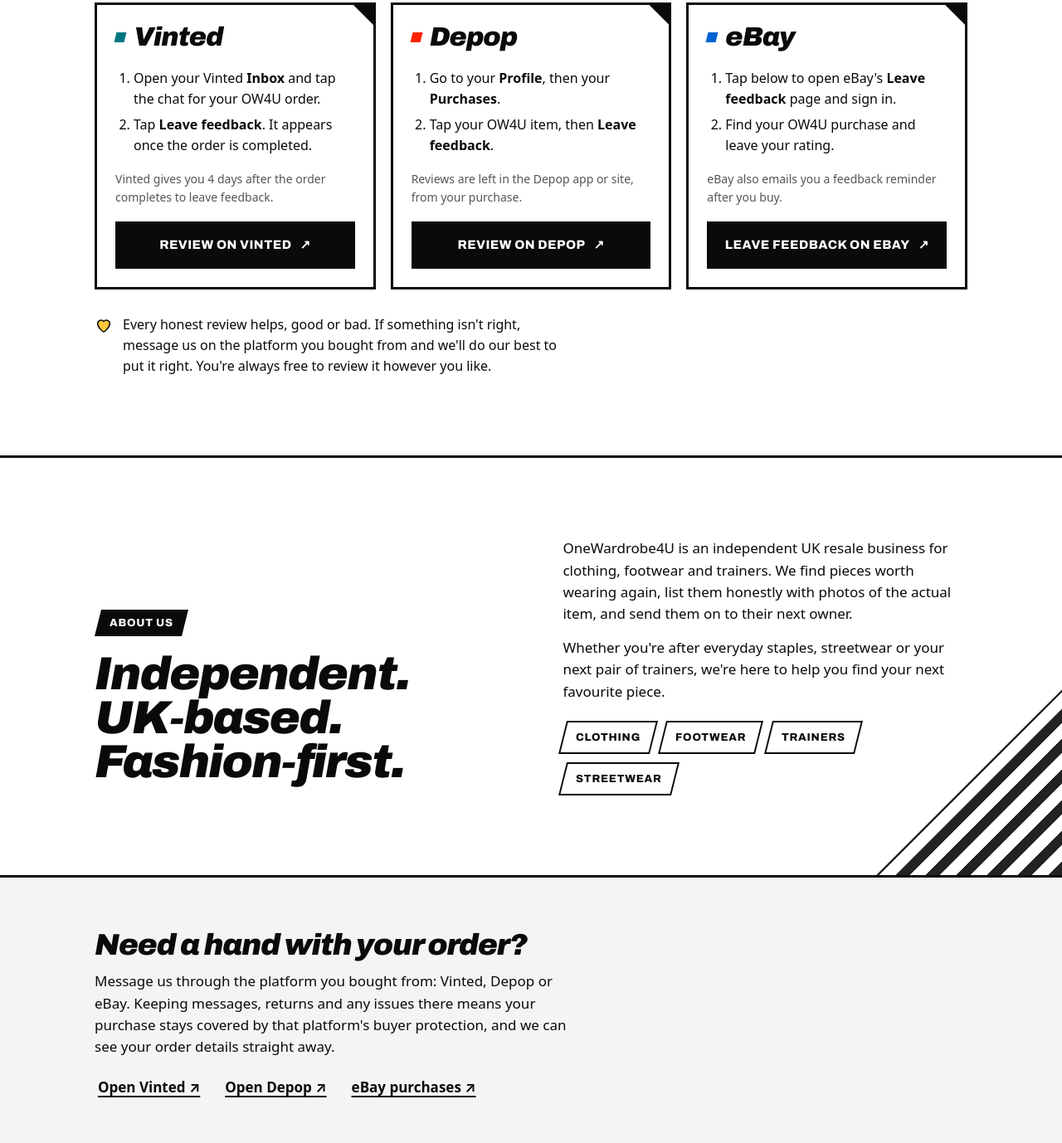
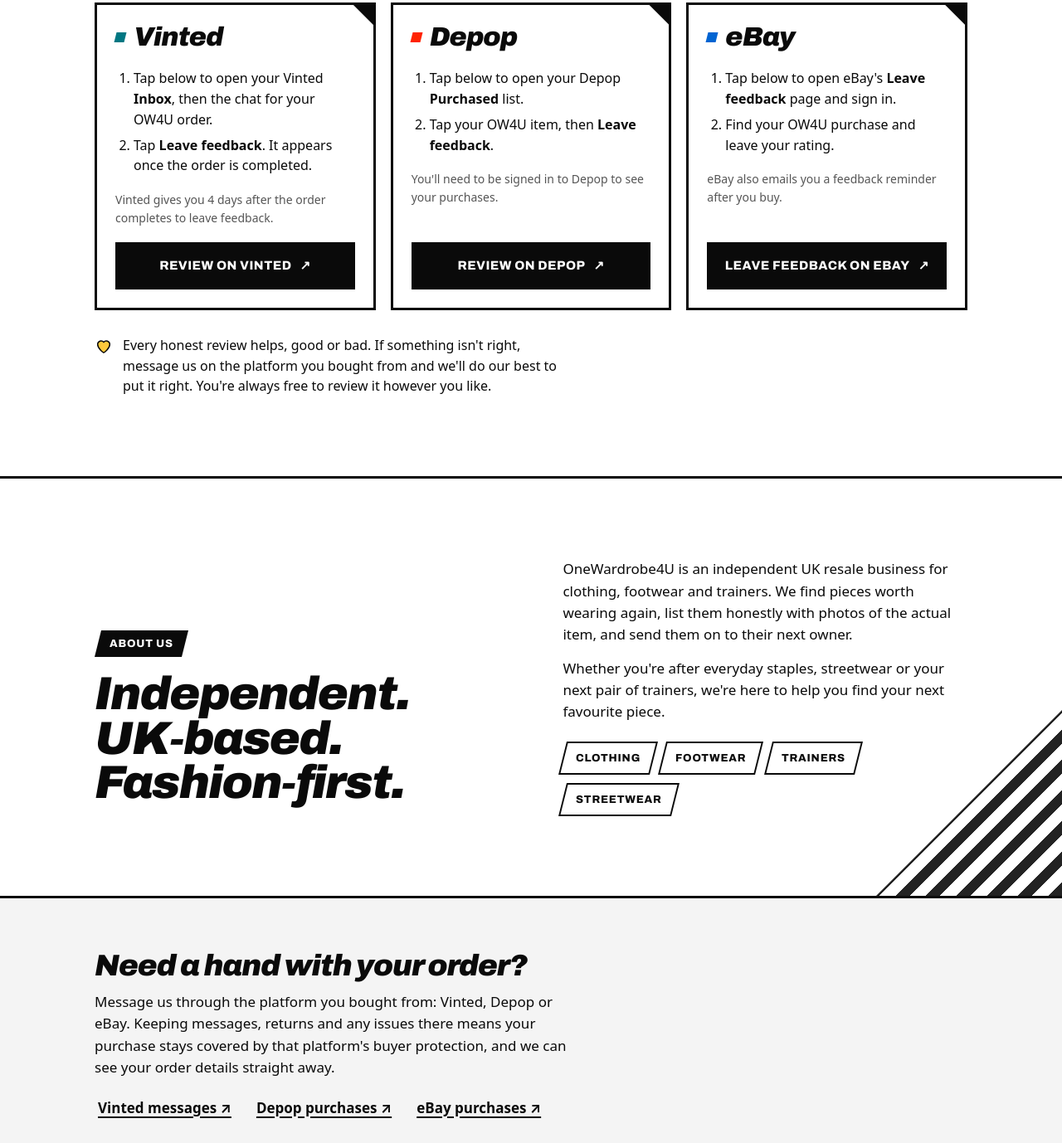
Before and after one commit to onewardrobe4u/onewardrobe4u.github.io, a plain HTML site: page index.html in a window 1280 px wide. Shown: the part 1142-2520 px from the top of the page at 83% size. Drawn offline with Linux system fonts and the light colour scheme.

Commit message:
Review buttons open Vinted Inbox and Depop Purchased directly
Co-Authored-By: Claude Opus 5.5 <noreply@anthropic.com>
Claude-Session: https://claude.ai/code/session_01LcxNVjafT18GcGs3xvkzS5

```diff
--- a/config.js
+++ b/config.js
@@ -16,16 +16,16 @@ window.OW4U = {
   vinted: {
     // Your Vinted profile, e.g. https://www.vinted.co.uk/member/123456789-yourname
     store: "",
-    // Where the "Review on Vinted" button goes. Vinted has no direct review
-    // link: feedback is left inside the order conversation, so this opens Vinted.
-    review: "https://www.vinted.co.uk/",
+    // Where the "Review on Vinted" button goes: the buyer's Vinted Inbox,
+    // where the "Leave feedback" button sits inside their order chat.
+    review: "https://www.vinted.co.uk/inbox",
   },
 
   depop: {
     // Your Depop shop, e.g. https://www.depop.com/yourname/
     store: "",
-    // Depop reviews are left from the buyer's purchase receipt, so this opens Depop.
-    review: "https://www.depop.com/",
+    // Where the "Review on Depop" button goes: the buyer's Purchased page.
+    review: "https://www.depop.com/purchases/",
   },
 
   ebay: {
--- a/index.html
+++ b/index.html
@@ -188,7 +188,7 @@ footer a{color:#fff}
       <article class="card" data-p="vinted" hidden>
         <div class="pf d"><span class="sw" style="background:#007782"></span>Vinted</div>
         <ol>
-          <li>Open your Vinted <b>Inbox</b> and tap the chat for your OW4U order.</li>
+          <li>Tap below to open your Vinted <b>Inbox</b>, then the chat for your OW4U order.</li>
           <li>Tap <b>Leave feedback</b>. It appears once the order is completed.</li>
         </ol>
         <p class="note">Vinted gives you 4 days after the order completes to leave feedback.</p>
@@ -197,10 +197,10 @@ footer a{color:#fff}
       <article class="card" data-p="depop" hidden>
         <div class="pf d"><span class="sw" style="background:#ff2300"></span>Depop</div>
         <ol>
-          <li>Go to your <b>Profile</b>, then your <b>Purchases</b>.</li>
+          <li>Tap below to open your Depop <b>Purchased</b> list.</li>
           <li>Tap your OW4U item, then <b>Leave feedback</b>.</li>
         </ol>
-        <p class="note">Reviews are left in the Depop app or site, from your purchase.</p>
+        <p class="note">You'll need to be signed in to Depop to see your purchases.</p>
         <a class="btn" data-k="depop.review" data-gc="review-depop">Review on Depop <span class="arr" aria-hidden="true">↗</span></a>
       </article>
       <article class="card" data-p="ebay" hidden>
@@ -274,8 +274,8 @@ footer a{color:#fff}
     <h2 class="d" id="hp-h">Need a hand with your order?</h2>
     <p>Message us through the platform you bought from: Vinted, Depop or eBay. Keeping messages, returns and any issues there means your purchase stays covered by that platform's buyer protection, and we can see your order details straight away.</p>
     <div class="links">
-      <a class="txt" data-k="vinted.review" data-gc="help-vinted" hidden>Open Vinted ↗</a>
-      <a class="txt" data-k="depop.review" data-gc="help-depop" hidden>Open Depop ↗</a>
+      <a class="txt" data-k="vinted.review" data-gc="help-vinted" hidden>Vinted messages ↗</a>
+      <a class="txt" data-k="depop.review" data-gc="help-depop" hidden>Depop purchases ↗</a>
       <a class="txt" href="https://www.ebay.co.uk/mye/myebay/purchase" target="_blank" rel="noopener" data-gc="help-ebay">eBay purchases ↗</a>
     </div>
     <p id="emailRow" hidden>Something else, like a business or stock enquiry? Email <a id="emailLink"></a>.</p>
```
